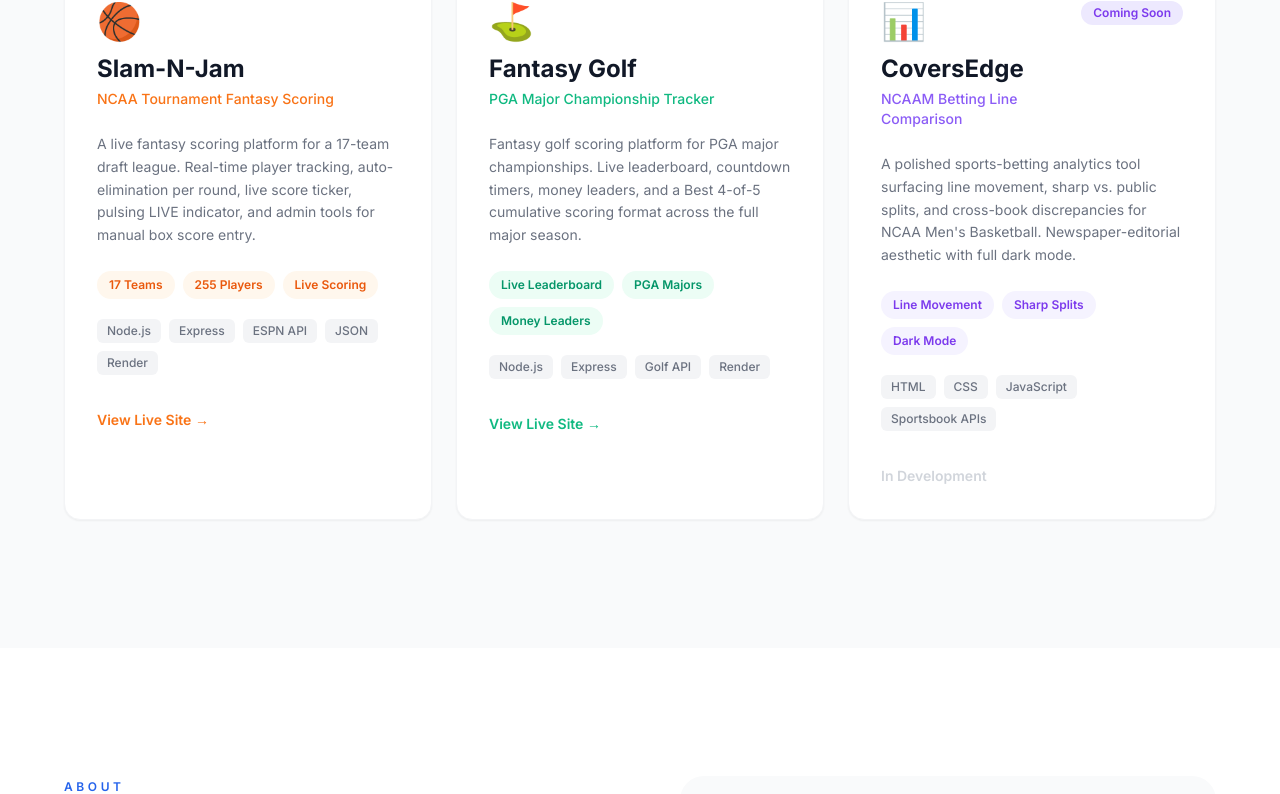
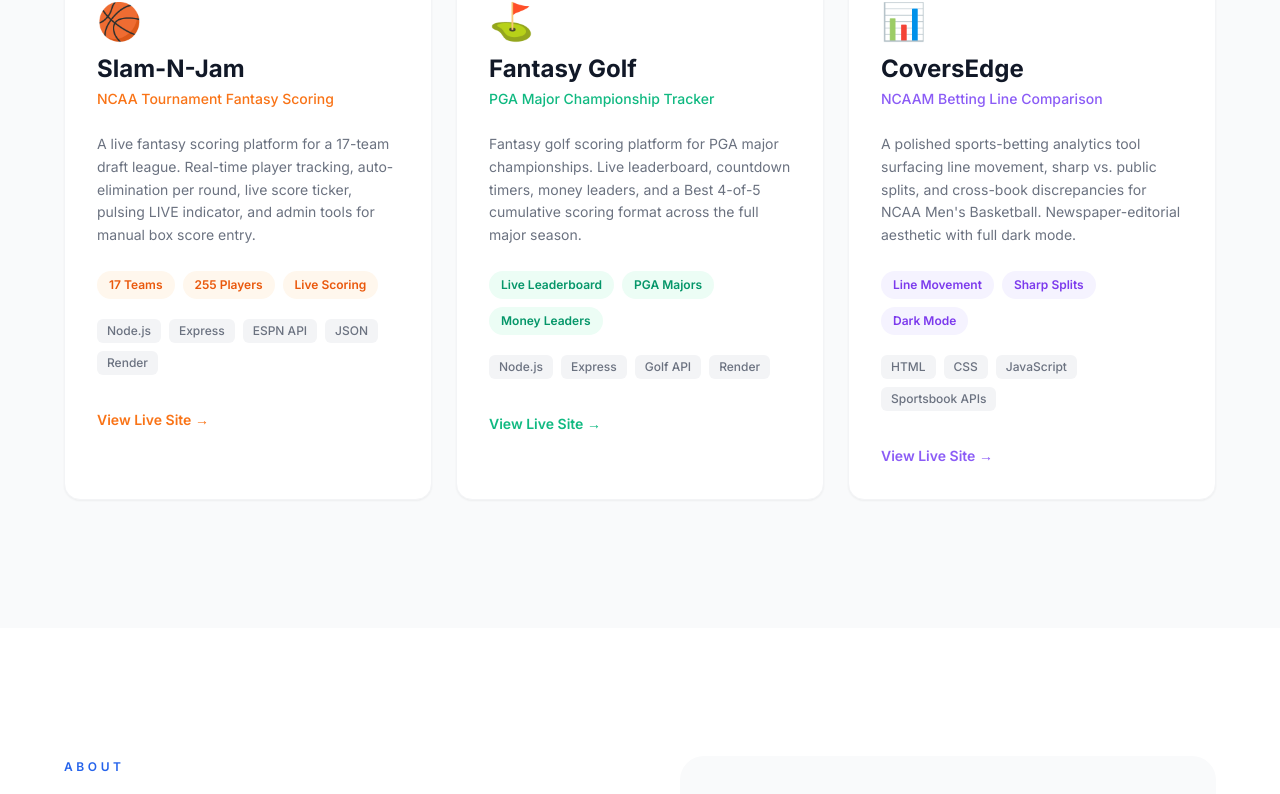
Before and after one commit to BSanger274/Sanger, a Next.js app: page / in a window 1280 px wide. Shown: the part 1190-1984 px from the top of the page. Built offline with nearby package versions, Linux system fonts and the light colour scheme.

Commit message:
Add CoversEdge live link

```diff
--- a/components/Projects.tsx
+++ b/components/Projects.tsx
@@ -44,9 +44,9 @@ const projects = [
     accent: "text-violet-500",
     pill: "bg-violet-50 text-violet-600",
     icon: "📊",
-    link: "#",
+    link: "https://covers-edge.vercel.app",
     stats: ["Line Movement", "Sharp Splits", "Dark Mode"],
-    comingSoon: true,
+    comingSoon: false,
   },
 ];
 
```
